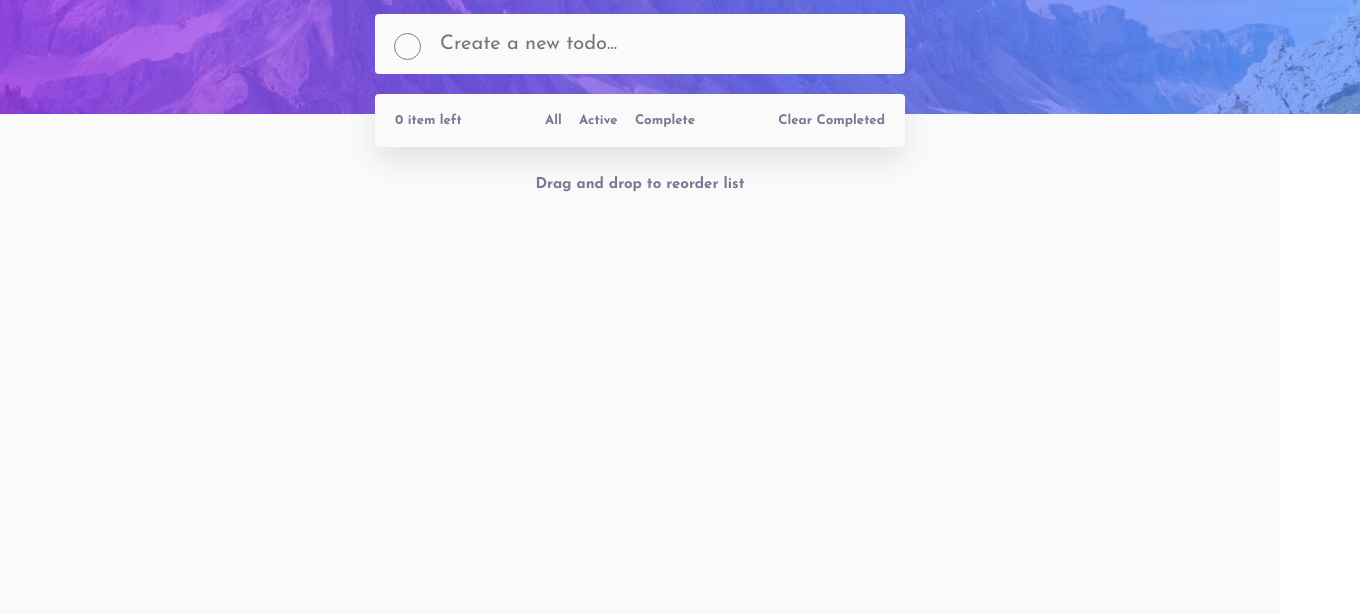
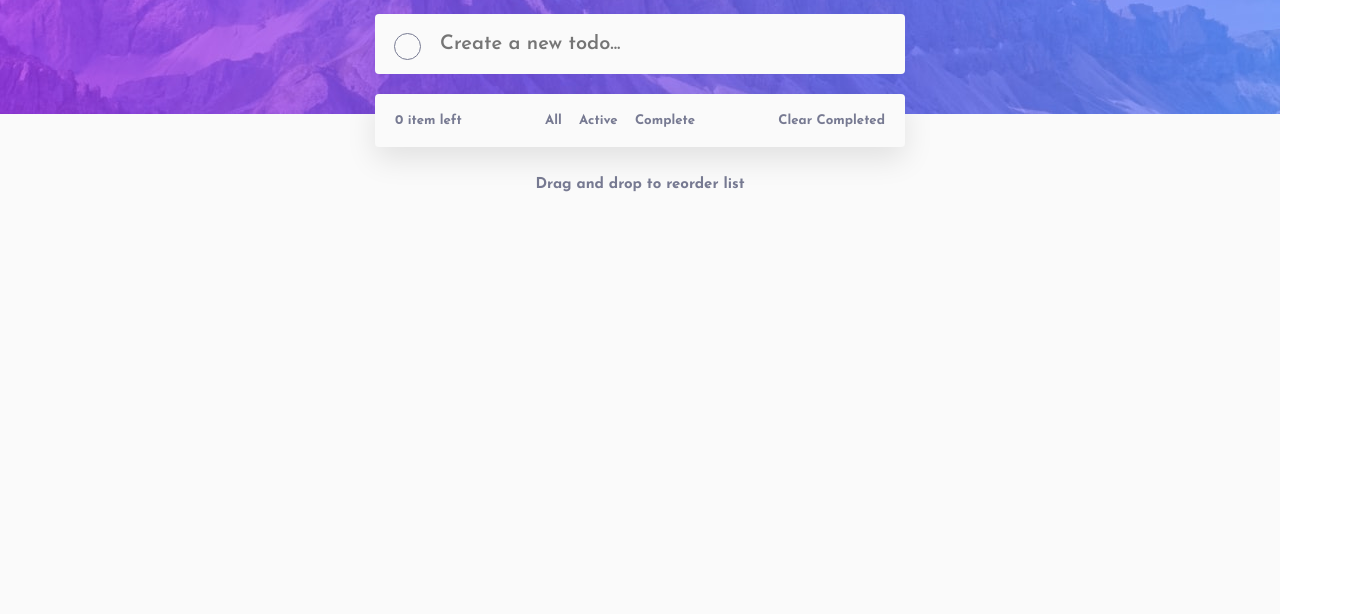
Before and after one commit to Maryam-Elmorshidy/FinalProjectToDOApp, a website built with Vite: page index.html in a window 1280 px wide. Shown: the part 186-800 px from the top of the page, 1360 px wide, since content can reach past the window. Built offline with nearby package versions, Linux system fonts and the light colour scheme.

Commit message:
Update index.html

```diff
--- a/index.html
+++ b/index.html
@@ -10,7 +10,7 @@
       href="https://fonts.googleapis.com/css2?family=Josefin+Sans:ital,wght@0,100..700;1,100..700&display=swap"
       rel="stylesheet"
     />
-    <link rel="stylesheet" href="./styles/style.css" />
+    <link rel="stylesheet" href="./style.scss" />
   </head>
   <body>
     <div class="container">
```
